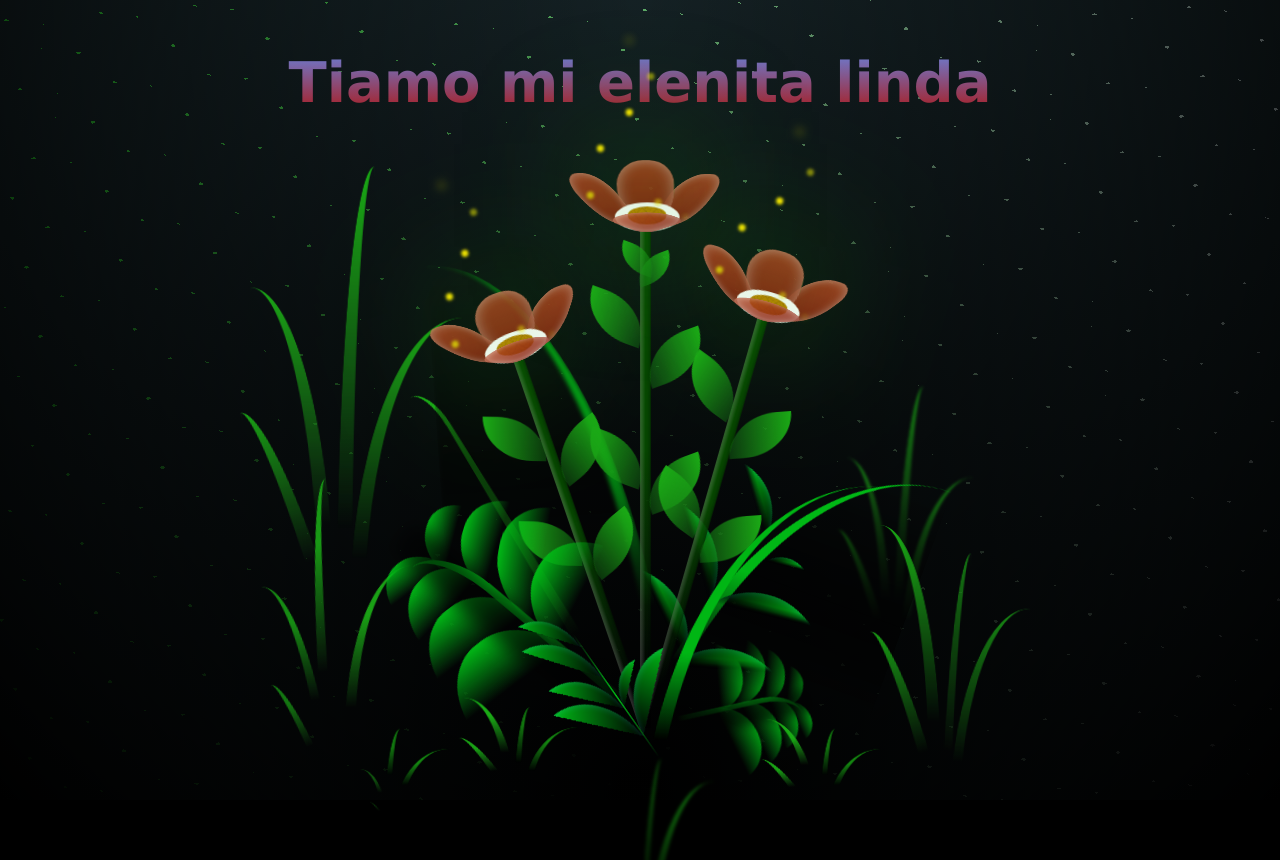
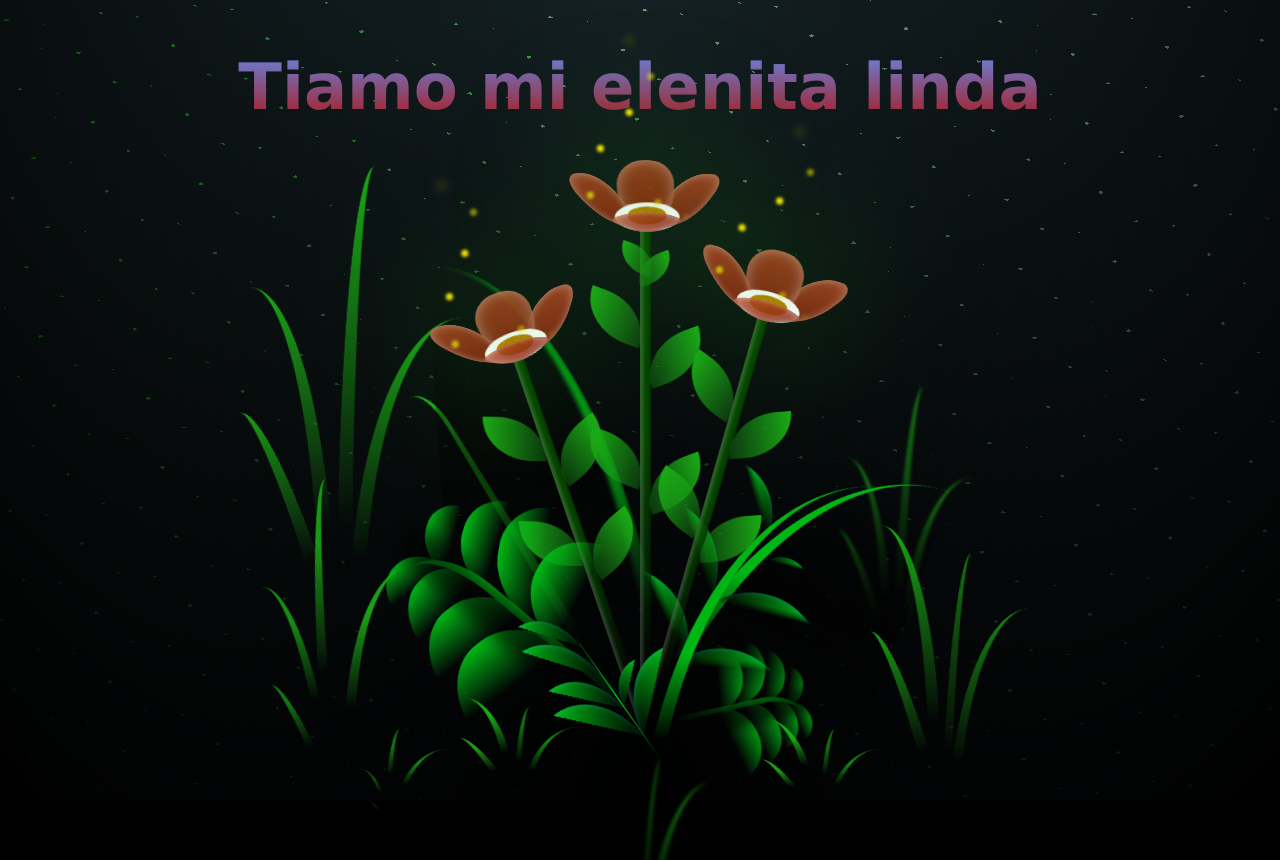
Before and after one commit to letalcyber/rositas-para-la-cosi, a plain HTML site: page index.html in a window 1280 px wide. Shown: the top 860 px of the page. Drawn offline with Linux system fonts and the light colour scheme.

Commit message:
Update styles.css

```diff
--- a/styles.css
+++ b/styles.css
@@ -28,7 +28,7 @@ body {
   background-image: linear-gradient(#e8e6e5, #7074c3, rgb(172, 25, 25));
   -webkit-background-clip: text;
   color: transparent;
-  font-size: clamp(2.5rem, 5vw, 3.5rem);
+  font-size: clamp(2.5rem, 5vw, 5.5rem);
 }
 .night {
   position: fixed;
```
